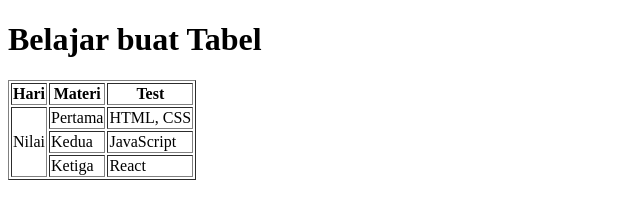
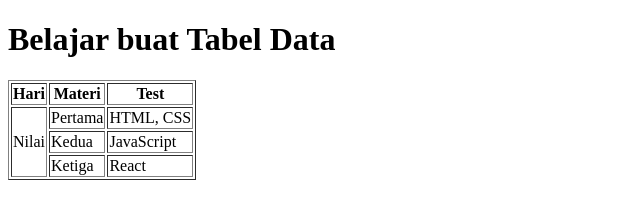
Before and after one commit to naldirs/belajar-html-css, a plain HTML site: page 2.6 Tabel/index.html in a window 1280 px wide. Shown: the whole page, without its empty margins (0-640 px from the left). Drawn offline with Linux system fonts and the light colour scheme.

Commit message:
hari pertama edit git

```diff
--- a/2.6 Tabel/index.html
+++ b/2.6 Tabel/index.html
@@ -8,7 +8,7 @@
 </head>
 
 <body>
-    <h1>Belajar buat Tabel</h1>
+    <h1>Belajar buat Tabel Data</h1>
     <table border="1">
         <thead>
             <tr>
```
